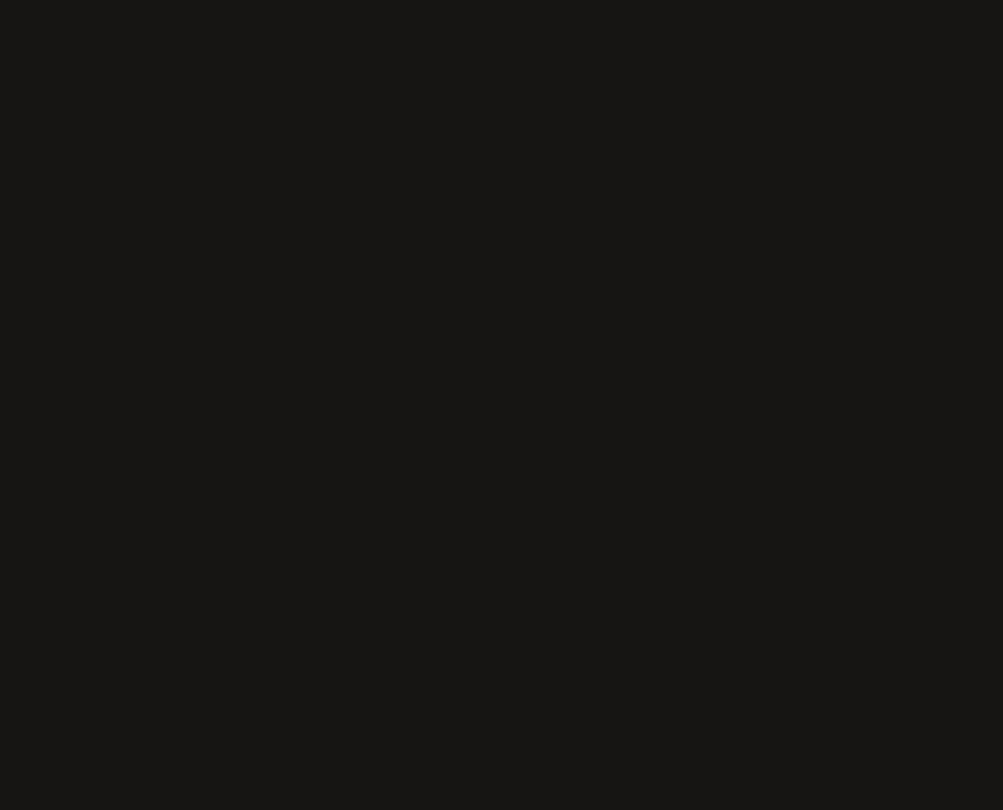
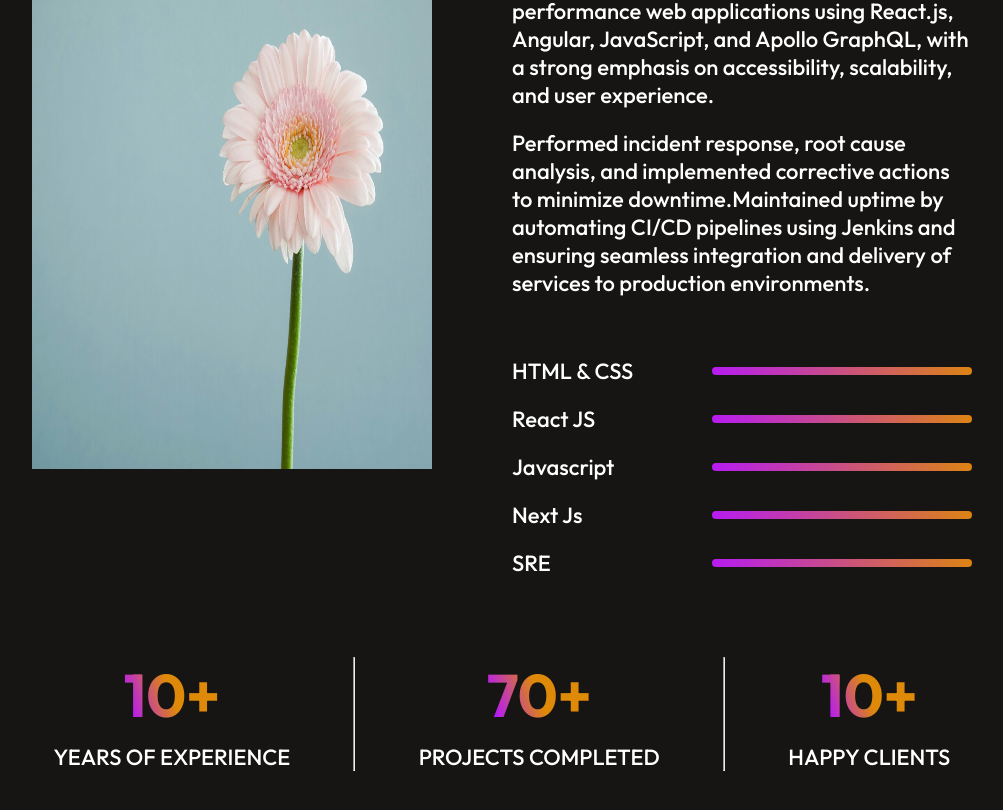
Before and after one commit to pwambui2020/React-portfolio, a React (Vite) app: page / in a window 1280 px wide. Shown: the part 1600-2410 px from the top of the page, without its empty margins (138-1141 px from the left). Before the commit the page ends 1408 px from the top, so only its background shows below. Built offline with nearby package versions, Linux system fonts and the light colour scheme.

Commit message:
added the About Me section

```diff
--- a/src/App.jsx
+++ b/src/App.jsx
@@ -1,12 +1,14 @@
 import React from 'react'
 import Navbar from './Components/Navbar/Navbar'
 import Hero from './Components/Hero/Hero'
+import About from './Components/About/About'
 
 const App = () => {
   return (
     <div>
       <Navbar />
       <Hero />
+      <About />
 
     </div>
   )
--- /dev/null
+++ b/src/Components/About/About.css
@@ -0,0 +1,93 @@
+.about{
+    display: flex;
+    flex-direction: column;
+    align-items: center;
+    justify-content: center;
+    gap: 80px;
+    margin: 80px 170px;
+}
+.about-title{
+    position: relative;
+}
+.about-title h1{
+    padding: 0px 30px;
+    font-size: 80px;
+    font-weight: 600;
+}
+.about-title img{
+    position: absolute;
+    bottom: 0;
+    right: 0;
+    z-index: -1;
+}
+/* image behind the text */
+.about-sections{
+    display: flex;
+    gap: 80px;
+}
+.about-right{
+    display: flex;
+    flex-direction: column;
+    gap: 60px;
+}
+.about-para{
+    display: flex;
+    flex-direction: column;
+    gap: 20px;
+    font-size: 22px;
+    font-weight: 500;
+}
+.about-skills {
+    display: flex;
+    flex-direction: column;
+    gap: 20px;
+}
+.about-skill{
+    display: flex;
+    align-items: center;
+    gap: 50px;
+    transition: 0.3s;
+}
+.about-skill p{
+    min-width: 150px;
+    font-weight: 500;
+    font-size: 22px;
+}
+.about-skill hr{
+    outline: none;
+    border: none;
+    width: 50%;
+    height: 8px;
+    border-radius: 50px;
+    background: linear-gradient(264deg, #df8908 -5.09%, #b415ff 106.28%);
+}
+.about-achievements{
+    display: flex;
+    width: 100%;
+    justify-content: space-around;
+    gap: 20px;
+    margin-bottom: 80px;
+}
+.about-achievement{
+    display: flex;
+    flex-direction: column;
+    align-items: center;
+    gap: 10px;
+    transition: 0.5s;
+}
+.about-achievement h1{
+    font-size: 60px;
+    font-weight: 700;
+    background: linear-gradient(250deg, #df8908 50.41%, #b415ff 90.25%);
+    background-clip: text;
+    -webkit-background-clip: text;
+    -webkit-text-fill-color: transparent;
+}
+.about-achievement p{
+    font-size: 22px;
+    font-weight: 500;
+}
+.about-skill:hover, .about-achievement:hover{
+    transform: scale(1.05);
+    transition: 0.5s;
+}
--- /dev/null
+++ b/src/Components/About/About.jsx
@@ -0,0 +1,73 @@
+import React from "react";
+import "./About.css";
+// import keyboard from "../../assets/keyboard.jpg";
+import lily from "../../assets/lily.jpg";
+
+const About = () => {
+  return (
+    <div className="about">
+      <div className="about-title">
+        <h1>About Me</h1>
+        {/* <img src={keyboard} alt="" style={{ width: "80px", height: "auto" }}/> */}
+      </div>
+        <div className="about-sections">
+            <div className="about-left">
+            <img src={lily} alt="" style={{ width: "400px", height: "500px" }} />
+        </div>
+
+            <div className="about-right">
+                <div className="about-para">
+                    <p>
+                        Developed and maintained responsive, high-performance web
+                        applications using React.js, Angular, JavaScript, and Apollo
+                        GraphQL, with a strong emphasis on accessibility, scalability, and
+                        user experience.
+                    </p>
+                    <p>
+                        Performed incident response, root cause analysis, and implemented
+                        corrective actions to minimize downtime.Maintained uptime by
+                        automating CI/CD pipelines using Jenkins and ensuring seamless
+                        integration and delivery of services to production environments.
+                    </p>
+                </div>
+
+                <div className="about-skills">
+                        <div className="about-skill">
+                        <p>HTML & CSS</p> <hr style={{ width: "90%" }} />
+                        </div>
+                        <div className="about-skill">
+                        <p>React JS</p> <hr style={{ width: "85%" }} />
+                        </div>
+                        <div className="about-skill">
+                        <p>Javascript</p> <hr style={{ width: "90%" }} />
+                        </div>
+                        <div className="about-skill">
+                        <p>Next Js</p> <hr style={{ width: "80%" }} />
+                        </div>
+                        <div className="about-skill">
+                        <p>SRE</p> <hr style={{ width: "70%" }} />
+                        </div>
+                </div>
+            </div>
+      </div>
+      <div className="about-achievements">
+        <div className="about-achievement">
+          <h1>10+</h1>
+          <p>YEARS OF EXPERIENCE</p>
+        </div>
+        <hr />
+        <div className="about-achievement">
+          <h1>70+</h1>
+          <p>PROJECTS COMPLETED</p>
+        </div>
+        <hr />
+        <div className="about-achievement">
+          <h1>10+</h1>
+          <p>HAPPY CLIENTS </p>
+        </div>
+      </div>
+    </div>
+  );
+};
+
+export default About;
--- a/src/Components/Hero/Hero.css
+++ b/src/Components/Hero/Hero.css
@@ -6,7 +6,7 @@
 
 }
 .hero img{
-    margin-top: 150px;
+    margin-top: 50px;
 }
 .hero h1 {
     text-align: center;
```
